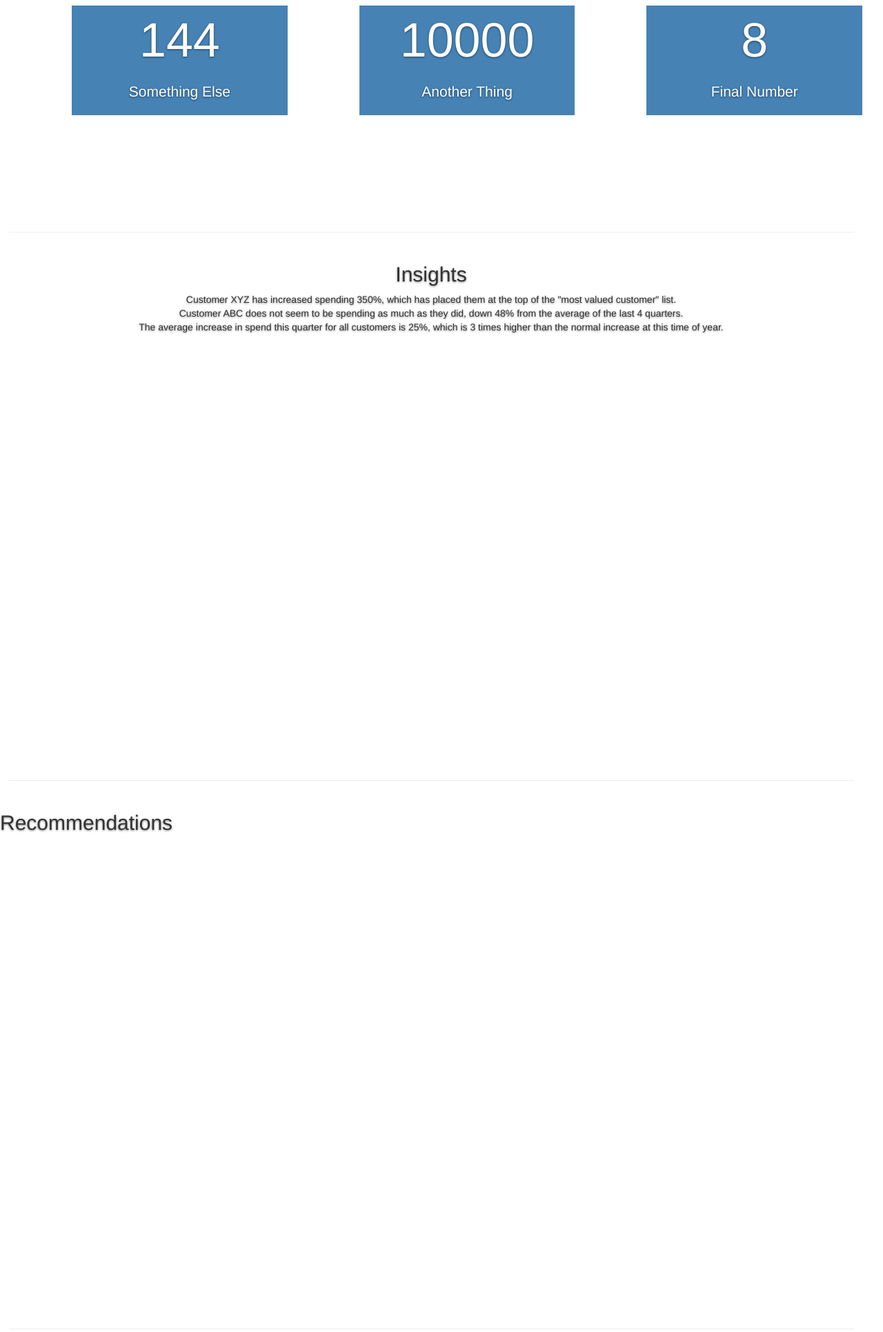
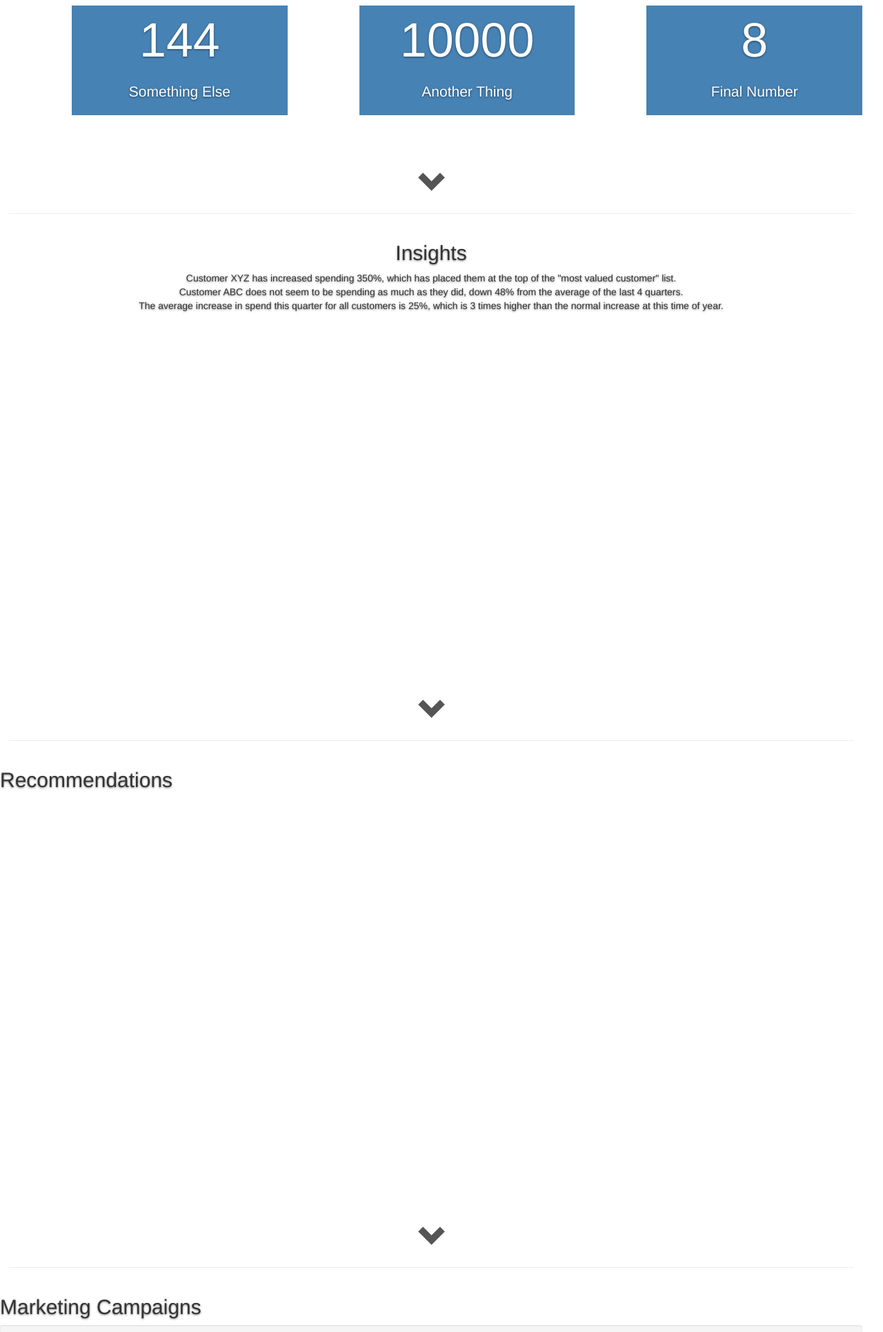
Before and after one commit to seethedata/Big-Data-Dashboard, a PHP site: page / in a window 1280 px wide. Shown: the part 484-2415 px from the top of the page at 69% size. Run offline with PHP 8.4, Linux system fonts and the light colour scheme.

Commit message:
Added navigation glyphicons

```diff
--- a/css/dashboard.css
+++ b/css/dashboard.css
@@ -105,7 +105,7 @@ body {
 }
 
 .fill {
-	height : 100%;
+	height : 98%;
 }
 
 div#kpis , div#insights, div#recommendations, div#campaigns {
@@ -114,7 +114,7 @@ color : #333;
 }
 
 div.viewTarget {
-	min-height : 6%;
+
 }
 
 .hideMe {
@@ -153,3 +153,12 @@ div#campaigns {
 hr {
 	width : 98%;
 }
+
+.down-button {
+	font-size : 3em;
+	color : #555;
+	height : 3%;
+	width: 3%;
+	margin-left : auto;
+	margin-right : auto;
+}
--- a/index.html
+++ b/index.html
@@ -174,7 +174,12 @@
 				updateKPIs();
 				window.setInterval(function() {updateKPIs()},1000);
 			</script>
-			<div class="row col-lg-12 viewTarget" id="insightTarget"><hr/></div>
+
+			<div class="row col-lg-12 viewTarget text-center" id="insightTarget">
+				<span class="glyphicon glyphicon-chevron-down down-button" aria-hidden="true" onClick="$.scrollTo('#insightTarget',800);"></span>
+				<hr/>
+			</div>
+
 			<div class="insights row text-center fill col-lg-12" id="insights">
 				<h2>Insights</h2>
 				<div></div>
@@ -185,13 +190,19 @@
 			<script>
 			updateInsights();
 			</script>
-			<div class="row col-lg-12 viewTarget" id="recommendationTarget"><hr align="center"/></div>
+			<div class="row col-lg-12 viewTarget text-center" id="recommendationTarget">
+				<span class="glyphicon glyphicon-chevron-down down-button" aria-hidden="true" onClick="$.scrollTo('#recommendationTarget',800);"></span>
+				<hr/>
+			</div>
 			<div class="recommendations row fill col-lg-12" id="recommendations">
 				<h2>Recommendations</h2>
 			</div>
 			<script>
 			</script>
-			<div class="row col-lg-12 viewTarget" id="campaignTarget"><hr/></div>
+			<div class="row col-lg-12 viewTarget text-center" id="campaignTarget">
+				<span class="glyphicon glyphicon-chevron-down down-button" aria-hidden="true" onClick="$.scrollTo('#campaignTarget',800);"></span>
+				<hr/>
+			</div>
 			<div class="campaigns row fill col-lg-12" id="campaigns">
 				<h2>Marketing Campaigns</h2>
 				<div class="progress"></div>
```
